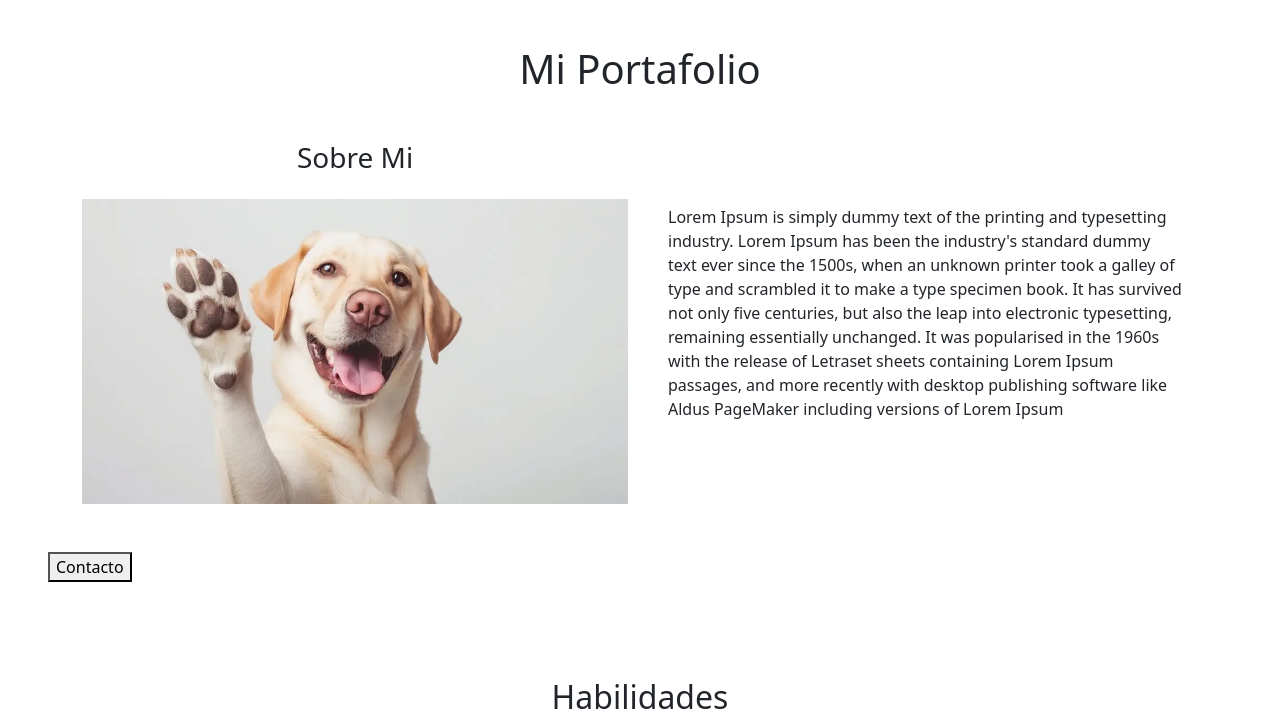
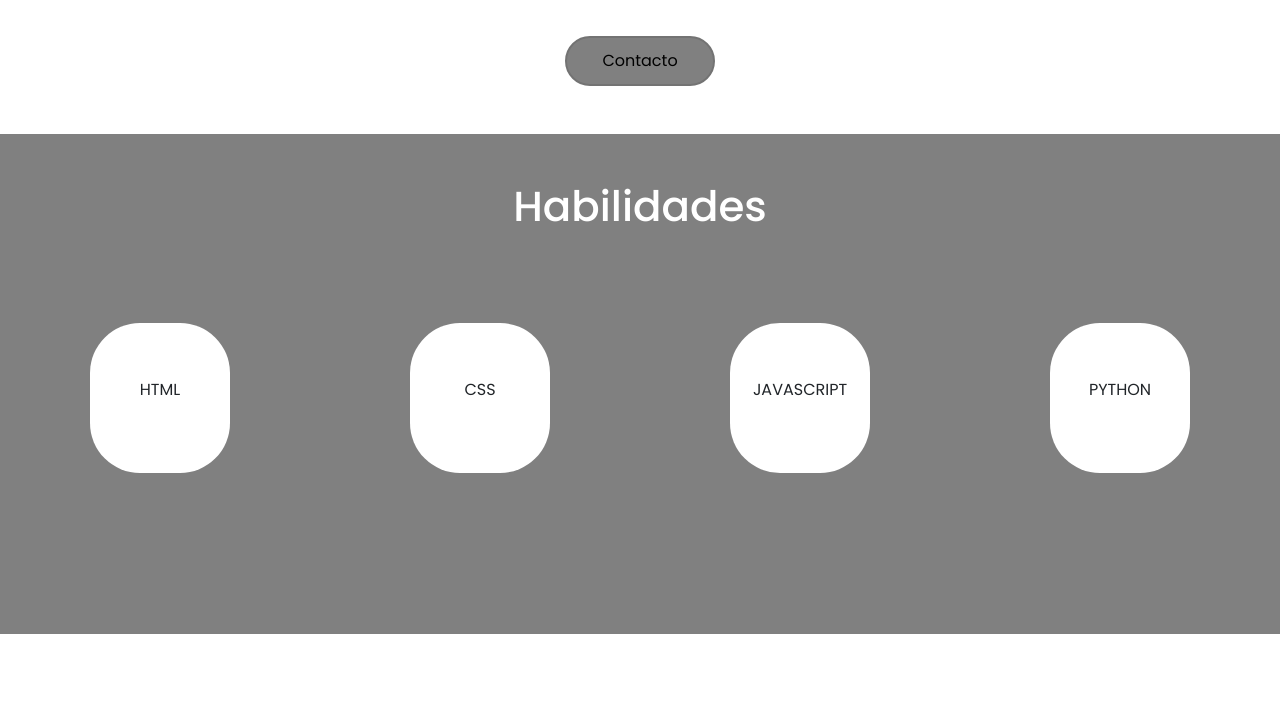
Before and after one commit to Nahuel-Ags/CoderHouse, a plain HTML site: page index.html in a window 1280 px wide. Shown: the part 655-1377 px from the top of the page. Drawn offline with nearby package versions, Linux system fonts and the light colour scheme.

Commit message:
Correcion de direcciones

```diff
--- a/index.html
+++ b/index.html
@@ -12,7 +12,7 @@
     rel="stylesheet">
   <link href="https://cdn.jsdelivr.net/npm/bootstrap@5.3.5/dist/css/bootstrap.min.css" rel="stylesheet"
     integrity="sha384-SgOJa3DmI69IUzQ2PVdRZhwQ+dy64/BUtbMJw1MZ8t5HZApcHrRKUc4W0kG879m7" crossorigin="anonymous">
-  <link rel="stylesheet" href="../Semana 1/css/style.css">
+  <link rel="stylesheet" href="./css/style.css">
 </head>
 
 <body>
```
